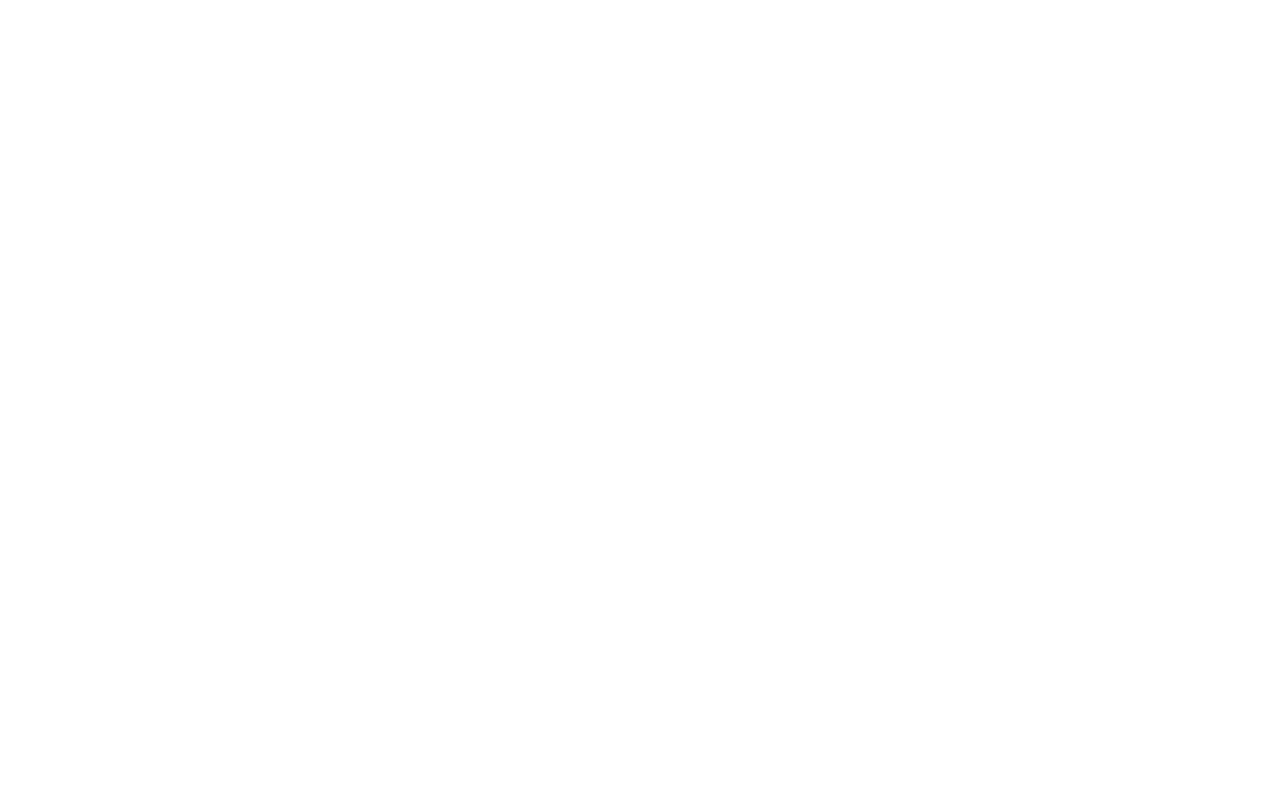
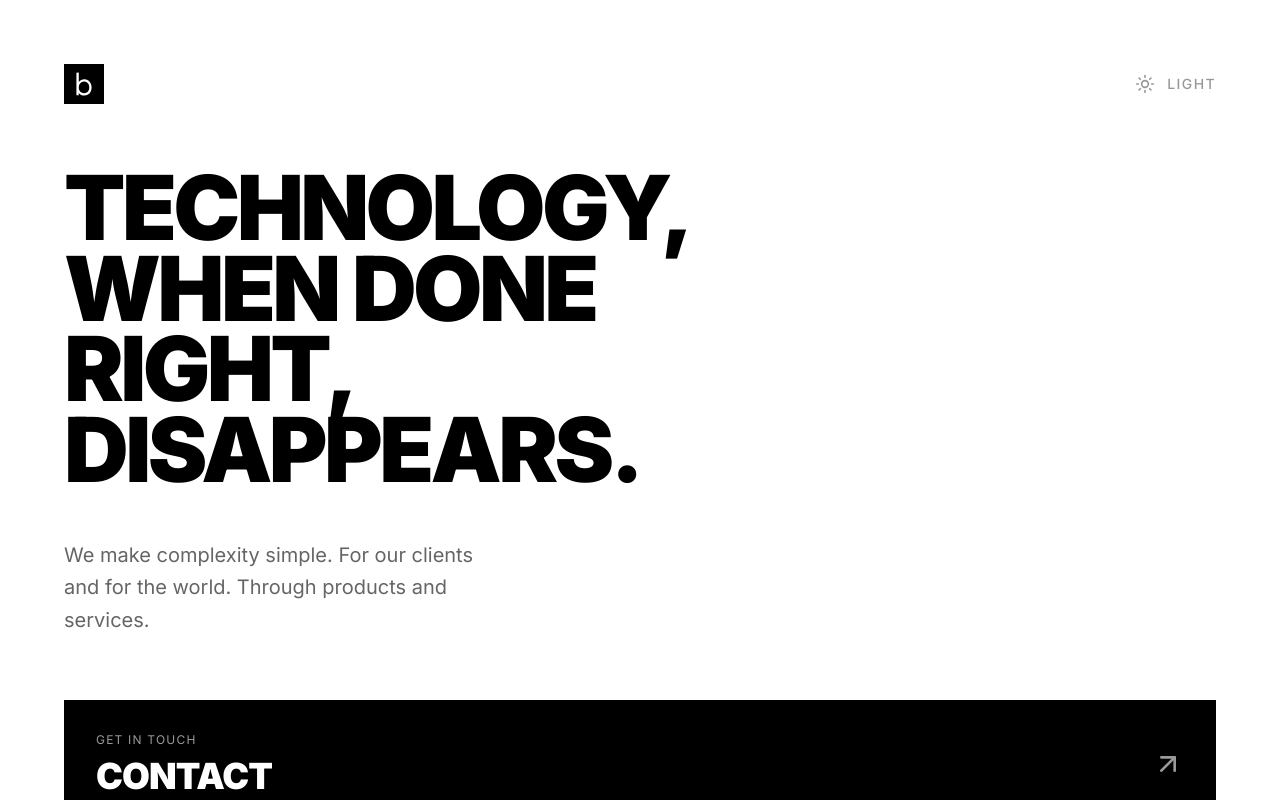
Before and after one commit to BonsaiTSL/Bonsaicopy, a React (Vite) app: page / in a window 1280 px wide. Shown: the top 800 px of the page. Built offline with nearby package versions, Linux system fonts and the light colour scheme.

Commit message:
GitHub Pages Deploy Take 2

```diff
--- a/src/App.tsx
+++ b/src/App.tsx
@@ -8,10 +8,12 @@
 import Terms from './components/Terms';
 
 export default function App() {
+  const basename = import.meta.env.PROD ? '/Bonsaicopy' : '/';
+
   return (
     <>
       <ServiceWorkerRegistration />
-      <Router basename="/Bonsaicopy">
+      <Router basename={basename}>
         <ScrollToTop />
         <div className="min-h-screen bg-background">
           <Routes>
--- a/vite.config.ts
+++ b/vite.config.ts
@@ -3,8 +3,8 @@
   import react from '@vitejs/plugin-react-swc';
   import path from 'path';
 
-export default defineConfig({
-  base: '/Bonsaicopy/',
+export default defineConfig(({ mode }) => ({
+  base: mode === 'production' ? '/Bonsaicopy/' : '/',
   plugins: [react()],
   resolve: {
       extensions: ['.js', '.jsx', '.ts', '.tsx', '.json'],
@@ -55,8 +55,8 @@
       target: 'esnext',
       outDir: 'build',
     },
-    server: {
-      port: 3000,
-      open: true,
-    },
-  });
+  server: {
+    port: 3000,
+    open: true,
+  },
+}));
```
